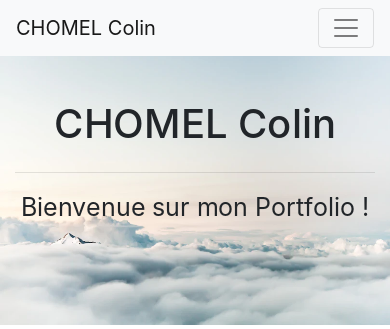
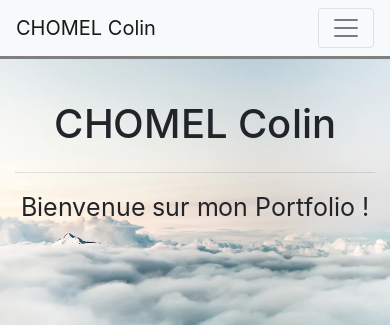
Before and after one commit to Zekarant/portefolio, a PHP site: page / in a window 390 px wide. Shown: the top 329 px of the page. Run offline with PHP 8.4, Linux system fonts and the light colour scheme.

```diff
--- a/style.css
+++ b/style.css
@@ -1,3 +1,6 @@
+.navbar {
+	border-bottom: 3px solid grey;
+}
 #entete {
 	background-image: url('images/2.png');
 	background-size: 100% 100%;
--- a/style2.css
+++ b/style2.css
@@ -8,6 +8,9 @@
 }
 .nav-link {
 	text-transform: uppercase;
+}
+.navbar {
+	border-bottom: 3px solid grey;
 }
 .content {
   position: relative;
```
